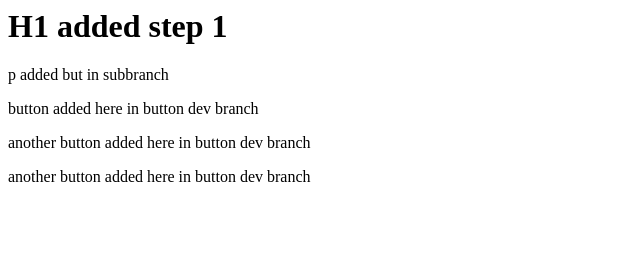
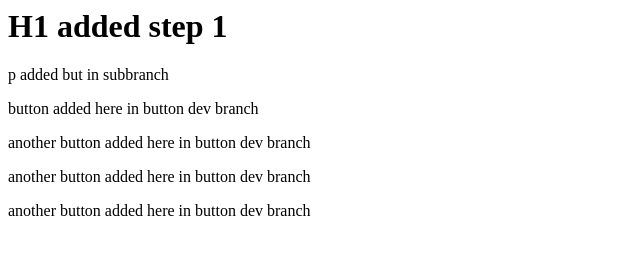
Before and after one commit to Kharthik-Boggula/temp1, a plain HTML site: page index.html in a window 1280 px wide. Shown: the whole page, without its empty margins (0-640 px from the left). Drawn offline with Linux system fonts and the light colour scheme.

Commit message:
new p added in sub

```diff
--- a/index.html
+++ b/index.html
@@ -3,3 +3,4 @@
 <p> button added here in button dev branch</p>
 <p> another button added here in button dev branch</p>
 <p> another button added here in button dev branch</p>
+<p> another button added here in button dev branch</p>
```
